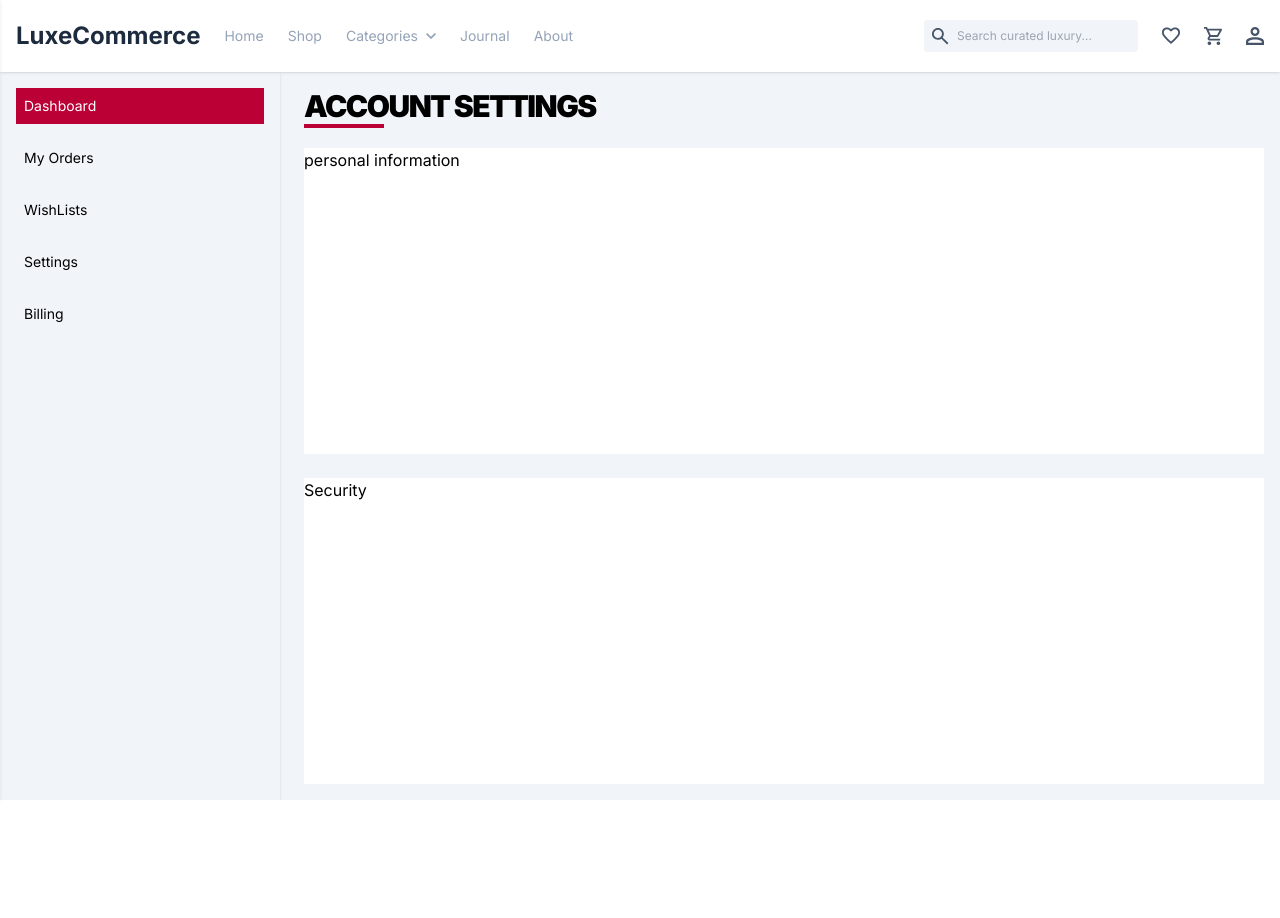
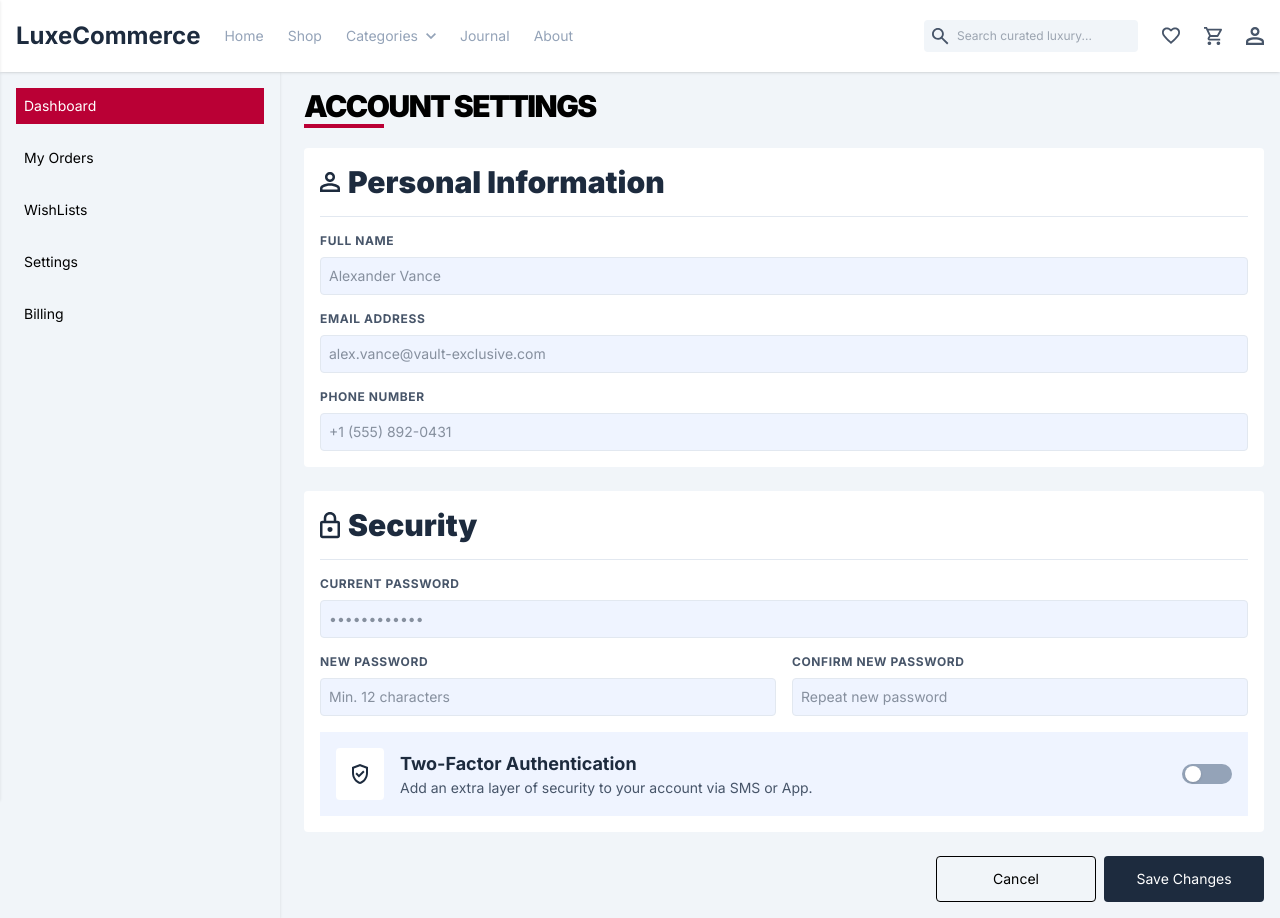
Before and after one commit to abdalla-samir/LuxeCommerce, a React (Vite) app: page /profile/settings in a window 1280 px wide. Before the commit the page ends 800 px from the top, so only its background shows below. Built offline with nearby package versions, Linux system fonts and the light colour scheme.

Commit message:
Finished the account settings page.

```diff
--- a/src/components/navbar/DropDownLinks.jsx
+++ b/src/components/navbar/DropDownLinks.jsx
@@ -3,7 +3,9 @@ import { CategoryToggleContext } from "../../context/CategoryToggleContext";
 import { useContext } from "react";
 
 export default function DropDownLinks() {
-    const { showCategoryLinks } = useContext(CategoryToggleContext);
+    const { showCategoryLinks, handleCategoriesToggle } = useContext(
+        CategoryToggleContext,
+    );
 
     return (
         <>
--- /dev/null
+++ b/src/components/ui/Input.jsx
@@ -0,0 +1,24 @@
+export default function Input({
+    label,
+    type,
+    value,
+    onChange,
+    placeholder,
+    name,
+}) {
+    return (
+        <label className="flex-1 flex flex-col gap-2 ">
+            <span className="uppercase text-secondary font-bold text-xs tracking-wider">
+                {label}
+            </span>
+            <input
+                type={type}
+                value={value}
+                onChange={onChange}
+                placeholder={placeholder}
+                name={name}
+                className={`border border-border bg-[#EFF4FF] p-2 rounded outline-none text-sm`}
+            />
+        </label>
+    );
+}
--- /dev/null
+++ b/src/components/ui/switch.tsx
@@ -0,0 +1,61 @@
+import * as React from "react"
+import * as SwitchPrimitive from "@radix-ui/react-switch"
+
+import { cn } from "@/lib/utils"
+
+function Switch({
+  className,
+  size = "default",
+  ...props
+}: React.ComponentProps<typeof SwitchPrimitive.Root> & {
+  size?: "sm" | "default"
+}) {
+  return (
+    <SwitchPrimitive.Root
+      data-slot="switch"
+      data-size={size}
+      className={cn(
+        "peer group/switch relative inline-flex shrink-0 items-center rounded-full border border-transparent transition-all outline-none",
+
+        "p-[2px]",
+
+        "after:absolute after:-inset-x-3 after:-inset-y-2",
+        "focus-visible:border-ring focus-visible:ring-3 focus-visible:ring-ring/50",
+        "aria-invalid:border-destructive aria-invalid:ring-3 aria-invalid:ring-destructive/20",
+
+        "data-[size=default]:h-[20px] data-[size=default]:w-[50px]",
+        "data-[size=sm]:h-[14px] data-[size=sm]:w-[24px]",
+
+        "dark:aria-invalid:border-destructive/50 dark:aria-invalid:ring-destructive/40",
+
+        "data-[state=checked]:bg-accent",
+        "data-[state=unchecked]:bg-muted",
+        "dark:data-[state=unchecked]:bg-muted/80",
+
+        "data-disabled:cursor-not-allowed data-disabled:opacity-50",
+
+        className
+      )}
+      {...props}
+    >
+      <SwitchPrimitive.Thumb
+  data-slot="switch-thumb"
+  className={cn(
+    "pointer-events-none block rounded-full ring-0 transition-transform",
+    "bg-white shadow-sm",
+
+    "group-data-[size=default]/switch:size-4",
+    "group-data-[size=sm]/switch:size-3",
+
+    "group-data-[size=default]/switch:data-[state=checked]:translate-x-[30px]",
+    "group-data-[size=sm]/switch:data-[state=checked]:translate-x-[10px]",
+
+    "group-data-[size=default]/switch:data-[state=unchecked]:translate-x-0",
+    "group-data-[size=sm]/switch:data-[state=unchecked]:translate-x-0"
+  )}
+/>
+    </SwitchPrimitive.Root>
+  )
+}
+
+export { Switch }
--- /dev/null
+++ b/src/components/user_profile/settings/InfoCard.jsx
@@ -0,0 +1,15 @@
+export default function InfoCard({
+    headingIcon: Icon,
+    headingLabel,
+    children,
+}) {
+    return (
+        <div className="flex-1 p-4 space-y-4 bg-white rounded text-primary">
+            <div className="pb-4 flex gap-2 border-b border-border">
+                <Icon className="w-5" />
+                <h2 className="text-3xl font-black ">{headingLabel}</h2>
+            </div>
+            {children}
+        </div>
+    );
+}
--- a/src/components/user_profile/settings/PersonalInformation.jsx
+++ b/src/components/user_profile/settings/PersonalInformation.jsx
@@ -1,7 +1,50 @@
-export default function PersonalInformation() {
+import InfoCard from "./InfoCard";
+import ProfileIcon from "/src/assets/icons/profile.svg?react";
+import FormInput from "../../authentication/FormInput";
+import Input from "../../ui/Input";
+
+export default function PersonalInformation({
+    personalInfoInputs,
+    setPersonalInfoInputs,
+}) {
     return (
-        <div className="flex-1 bg-white">
-            <h1>personal information</h1>
-        </div>
+        <InfoCard headingIcon={ProfileIcon} headingLabel="Personal Information">
+            <Input
+                label="Full Name"
+                type="text"
+                value={personalInfoInputs.fullName}
+                onChange={(event) =>
+                    setPersonalInfoInputs((prev) => ({
+                        ...prev,
+                        fullName: event.target.value,
+                    }))
+                }
+                placeholder="Alexander Vance"
+            />
+            <Input
+                label="Email Address"
+                type="email"
+                value={personalInfoInputs.email}
+                onChange={(event) =>
+                    setPersonalInfoInputs((prev) => ({
+                        ...prev,
+                        email: event.target.value,
+                    }))
+                }
+                placeholder="alex.vance@vault-exclusive.com"
+            />
+            <Input
+                label="Phone Number"
+                type="text"
+                value={personalInfoInputs.phoneNo}
+                onChange={(event) =>
+                    setPersonalInfoInputs((prev) => ({
+                        ...prev,
+                        phoneNo: event.target.value,
+                    }))
+                }
+                placeholder="+1 (555) 892-0431"
+            />
+        </InfoCard>
     );
 }
--- a/src/components/user_profile/settings/Security.jsx
+++ b/src/components/user_profile/settings/Security.jsx
@@ -1,7 +1,73 @@
-export default function Security() {
+import SecurityIcon from "/src/assets/icons/lock.svg?react";
+import InfoCard from "./InfoCard";
+import Input from "../../ui/Input";
+import VerficationIcon from "/src/assets/icons/verification.svg?react";
+import { Switch } from "@/components/ui/switch";
+export default function Security({ securityInputs, setSecurityInputs }) {
     return (
-        <div className="flex-1 bg-white">
-            <h1>Security</h1>
-        </div>
+        <InfoCard headingIcon={SecurityIcon} headingLabel="Security">
+            <Input
+                label="Current Password"
+                type="text"
+                value={securityInputs.currentPassword}
+                onChange={(event) =>
+                    setSecurityInputs((prev) => ({
+                        ...prev,
+                        currentPassword: event.target.value,
+                    }))
+                }
+                placeholder="••••••••••••"
+            />
+            <div className="flex gap-4">
+                <Input
+                    label="New Password"
+                    type="password"
+                    value={securityInputs.newPassword}
+                    onChange={(event) =>
+                        setSecurityInputs((prev) => ({
+                            ...prev,
+                            newPassword: event.target.value,
+                        }))
+                    }
+                    placeholder="Min. 12 characters"
+                />
+                <Input
+                    label="Confirm New Password"
+                    type="password"
+                    value={securityInputs.confirmNewPassword}
+                    onChange={(event) =>
+                        setSecurityInputs((prev) => ({
+                            ...prev,
+                            confirmNewPassword: event.target.value,
+                        }))
+                    }
+                    placeholder="Repeat new password"
+                />
+            </div>
+            <div className="flex items-center gap-4 bg-[#EFF4FF] p-4">
+                <span className="p-4 flex items-center justify-center bg-white rounded">
+                    <VerficationIcon />
+                </span>
+                <div className="flex-1">
+                    <h3 className="text-lg font-bold text-primary">
+                        Two-Factor Authentication
+                    </h3>
+                    <p className="text-sm text-secondary">
+                        Add an extra layer of security to your account via SMS
+                        or App.
+                    </p>
+                </div>
+                <Switch
+                    className="cursor-pointer"
+                    checked={securityInputs.twoFactorAuth}
+                    onCheckedChange={() =>
+                        setSecurityInputs((prev) => ({
+                            ...prev,
+                            twoFactorAuth: !securityInputs.twoFactorAuth,
+                        }))
+                    }
+                />
+            </div>
+        </InfoCard>
     );
 }
--- a/src/components/user_profile/settings/UserInformation.jsx
+++ b/src/components/user_profile/settings/UserInformation.jsx
@@ -1,10 +1,40 @@
+import { useState } from "react";
 import PersonalInformation from "./PersonalInformation";
 import Security from "./Security";
+import Button from "/src/components/common/Button";
+
 export default function UserInformation() {
+    const [personalInfoInputs, setPersonalInfoInputs] = useState({
+        fullName: "",
+        email: "",
+        phoneNo: "",
+    });
+    const [securityInputs, setSecurityInputs] = useState({
+        currentPassword: "",
+        newPassword: "",
+        confirmNewPassword: "",
+        twoFactorAuth: false,
+    });
     return (
-        <div className="flex-1 flex flex-col gap-6">
-            <PersonalInformation />
-            <Security />
-        </div>
+        <form className="flex-1 flex flex-col gap-6">
+            <PersonalInformation
+                personalInfoInputs={personalInfoInputs}
+                setPersonalInfoInputs={setPersonalInfoInputs}
+            />
+            <Security
+                securityInputs={securityInputs}
+                setSecurityInputs={setSecurityInputs}
+            />
+            <div className="flex justify-end gap-2 text-sm">
+                <Button
+                    label="Cancel"
+                    style="border hover:border-accent hover:text-white hover:bg-accent p-3 rounded"
+                />
+                <Button
+                    label="Save Changes"
+                    style="bg-primary text-white hover:bg-accent p-3 rounded"
+                />
+            </div>
+        </form>
     );
 }
```
Also changed, not shown: src/assets/icons/lock.svg (added), src/assets/icons/verification.svg (added).
